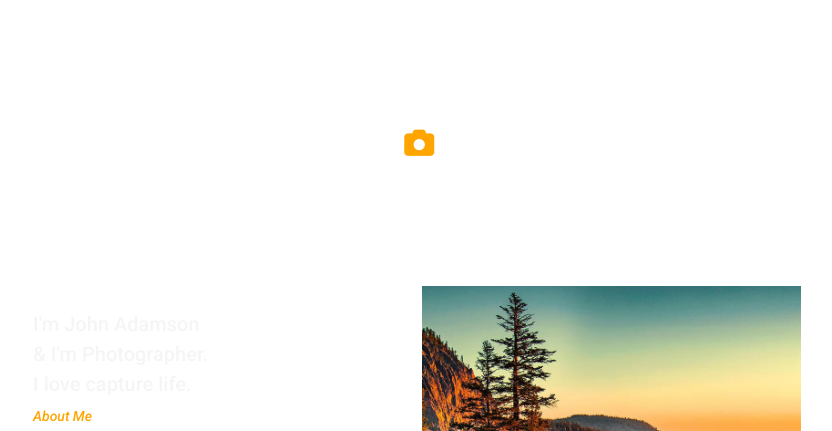
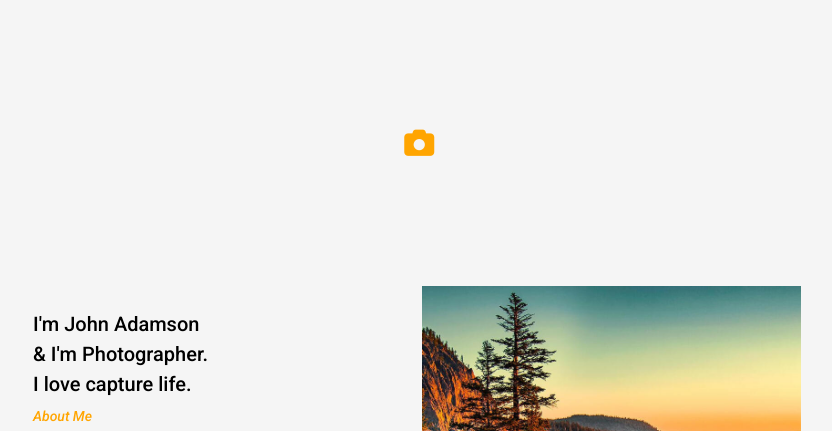
Before and after one commit to joadamson/adamson, a plain HTML site: page index.html in a window 1280 px wide. Shown: the top 431 px of the page, without its empty margins (223-1055 px from the left). Drawn offline with Linux system fonts and the light colour scheme.

Commit message:
Update Background-Color

```diff
--- a/css/style.css
+++ b/css/style.css
@@ -2,7 +2,7 @@
 body {
     margin: 0px;
     font-family: 'Roboto', sans-serif;
-    color: whitesmoke;
+    background-color: whitesmoke;
 }
 .starticon {
     position: relative;
```
